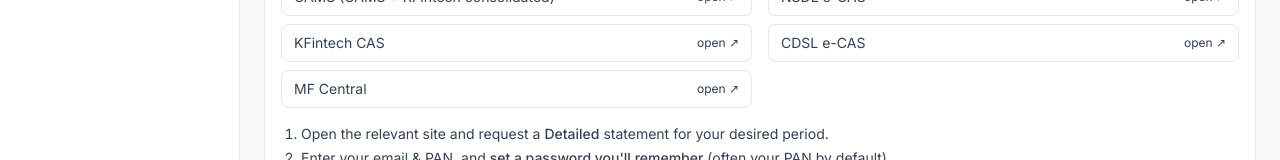
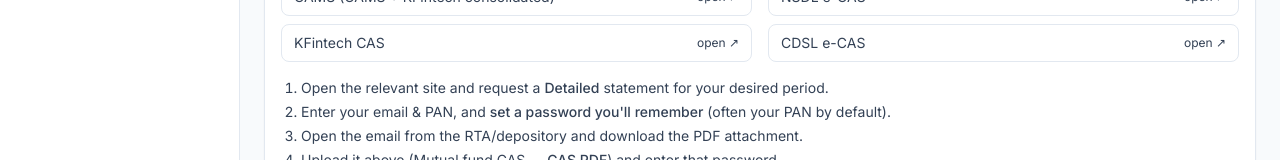
Before and after one commit to AnirudhGoel/dhan360, a React (Vite) app in the folder frontend/: page /imports in a window 1280 px wide. Shown: the part 896-1056 px from the top of the page. Built offline with nearby package versions, Linux system fonts and the light colour scheme; no server answers.

Commit message:
Remove MFCentral from CAS upload links (casparser doesn't support it)

```diff
--- a/frontend/src/pages/Imports.tsx
+++ b/frontend/src/pages/Imports.tsx
@@ -269,7 +269,6 @@
 const MF_CAS_LINKS = [
   { name: "CAMS (CAMS + KFintech consolidated)", url: "https://www.camsonline.com/Investors/Statements/Consolidated-Account-Statement" },
   { name: "KFintech CAS", url: "https://mfs.kfintech.com/investor/General/ConsolidatedAccountStatement" },
-  { name: "MF Central", url: "https://app.mfcentral.com/" },
 ];
 const DEMAT_CAS_LINKS = [
   { name: "NSDL e-CAS", url: "https://nsdlcas.nsdl.com/" },
```
